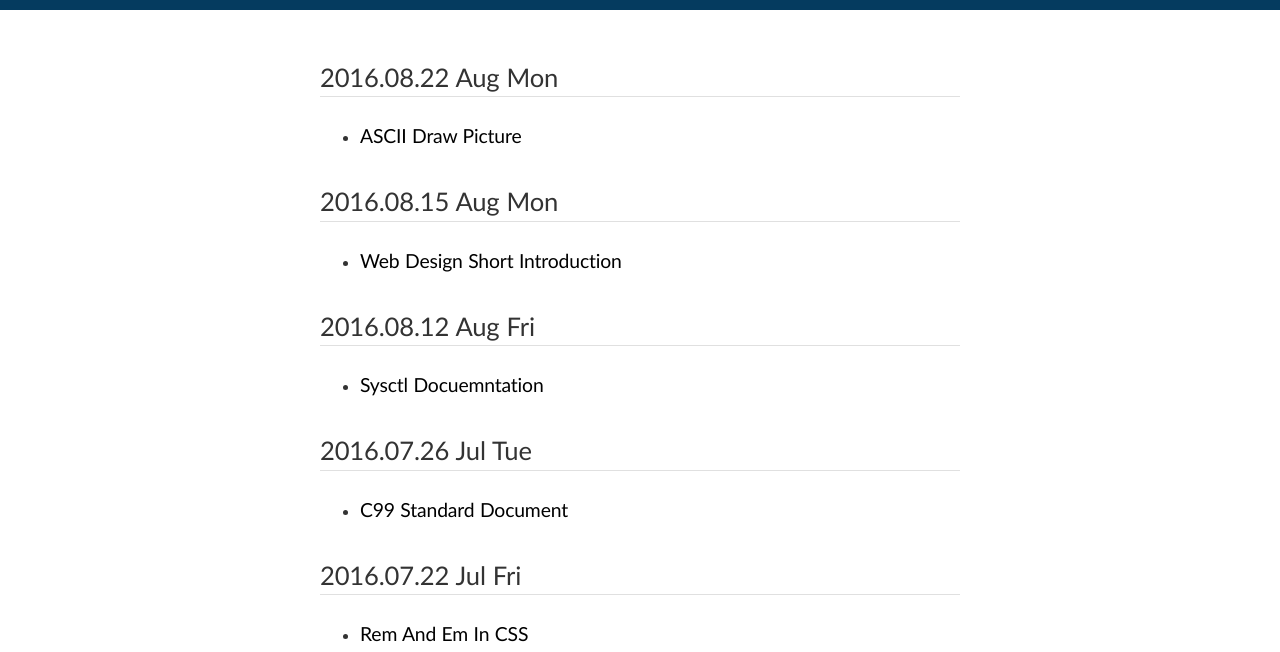
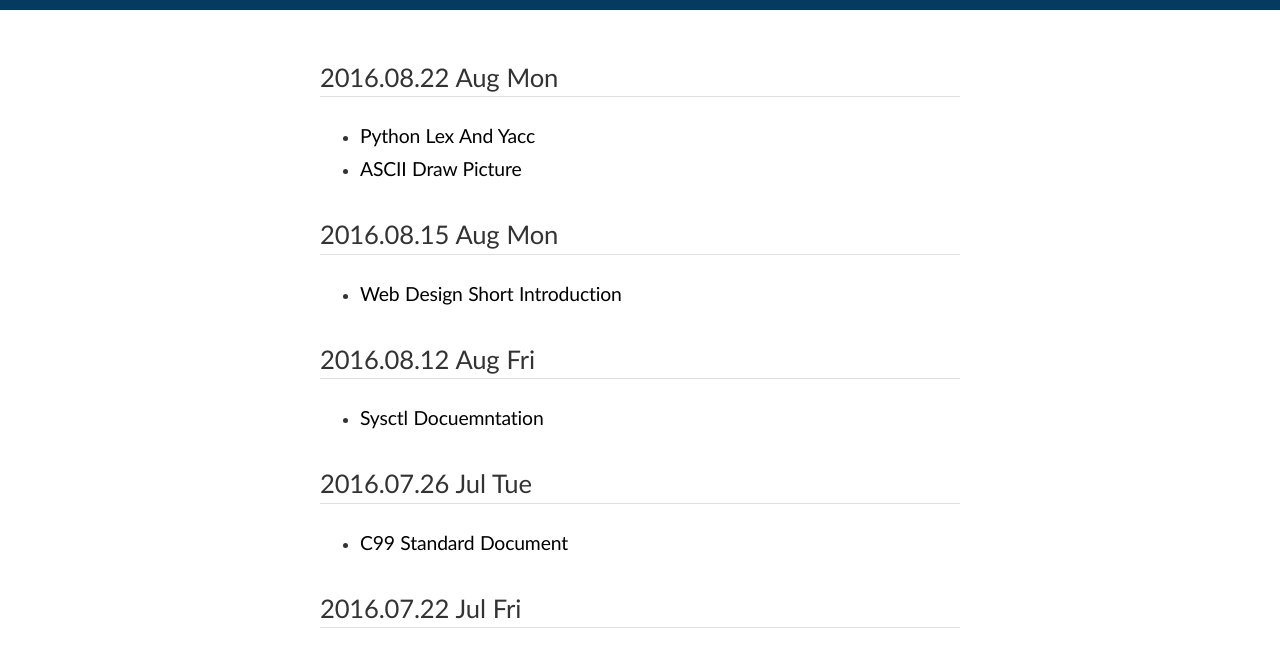
Before and after one commit to JesseEisen/Hub, a plain HTML site: page index.html in a window 1280 px wide. Shown: the part 112-764 px from the top of the page. Drawn offline with Linux system fonts and the light colour scheme.

Commit message:
new update

```diff
--- a/index.html
+++ b/index.html
@@ -11,6 +11,7 @@
 
 <div class="content">
 <h2>2016.08.22 Aug Mon</h2><ul>
+<li><a target="_blank" href="http://www.dabeaz.com/ply/ply.html">Python Lex And Yacc</a></li>
 <li><a target="_blank" href="http://asciiflow.com/">ASCII Draw Picture</a></li>
 </ul>
 <h2>2016.08.15 Aug Mon</h2><ul>
```
